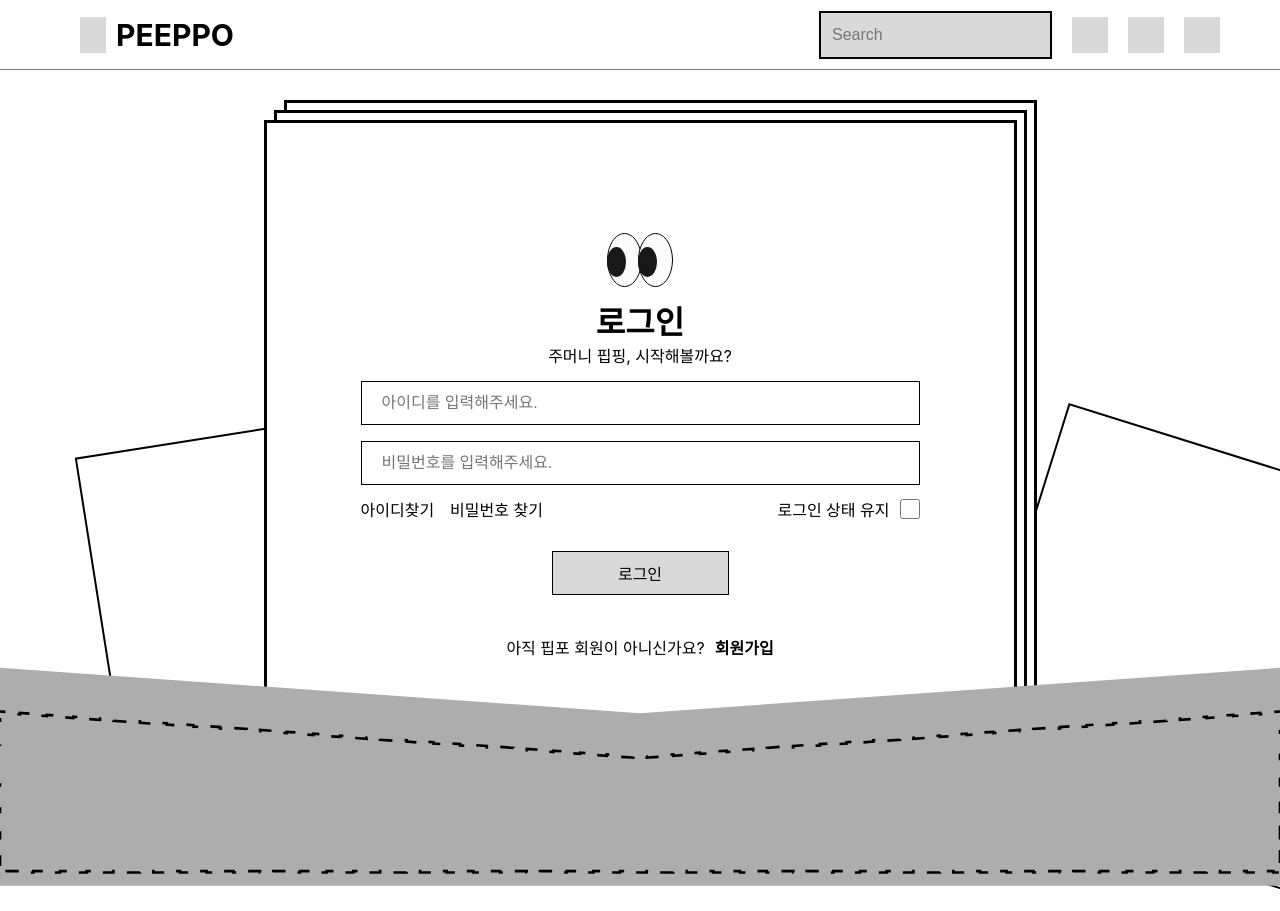
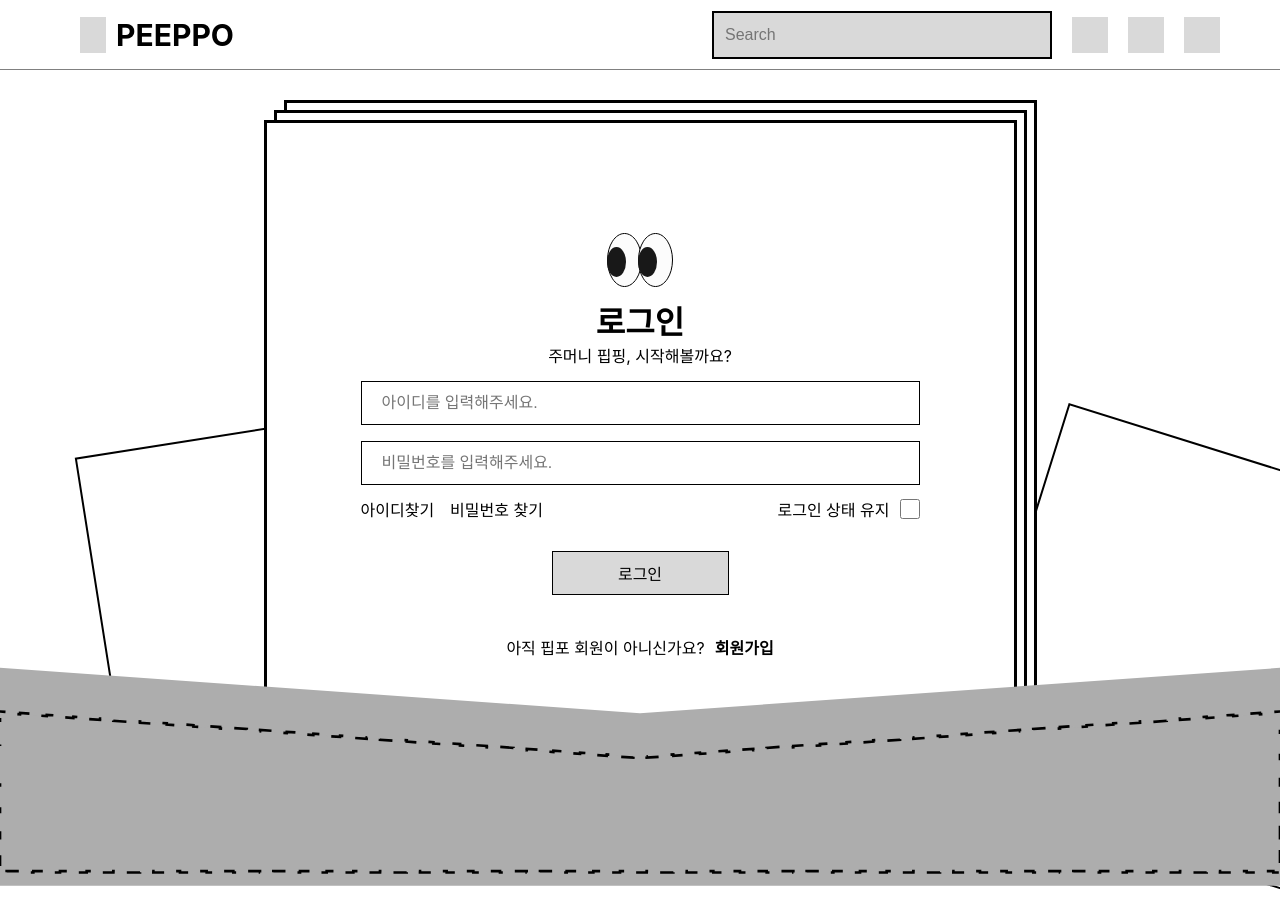
Before and after one commit to ffinal4/front-end, a React (Create React App) app: page /login in a window 1280 px wide. Shown: the top 911 px of the page. Built offline with nearby package versions, Linux system fonts and the light colour scheme; a web font is replaced by a local one.

Commit message:
PEEP-16 < Header input창 넓이 변경>

```diff
--- a/src/components/common/Header.tsx
+++ b/src/components/common/Header.tsx
@@ -70,7 +70,7 @@ const Container = styled.div`
 `;
 const InputContainer = styled.div`
   border: 2px solid black;
-  width: 100%;
+  width: 340px;
   display: flex;
 `;
 const SearchInput = styled.input`
--- a/src/pages/LoginPage.tsx
+++ b/src/pages/LoginPage.tsx
@@ -80,7 +80,7 @@ const LoginPage = () => {
       </LoginContainer>
       <FirstBoxContainer />
       <SecondBoxContainer />
-      <FooterCon>
+      <FooterContainer>
         <FirstFooter>
           <svg
             xmlns="http://www.w3.org/2000/svg"
@@ -109,7 +109,7 @@ const LoginPage = () => {
             </svg>
           </SecondFooter>
         </FirstFooter>
-      </FooterCon>
+      </FooterContainer>
     </LoginPageContainer>
   );
 };
@@ -259,7 +259,7 @@ const SecondBoxContainer = styled.div`
   background-color: #fff;
   position: absolute;
 `;
-const FooterCon = styled.div`
+const FooterContainer = styled.div`
   position: relative;
   position: absolute;
   top: 500px;
```
